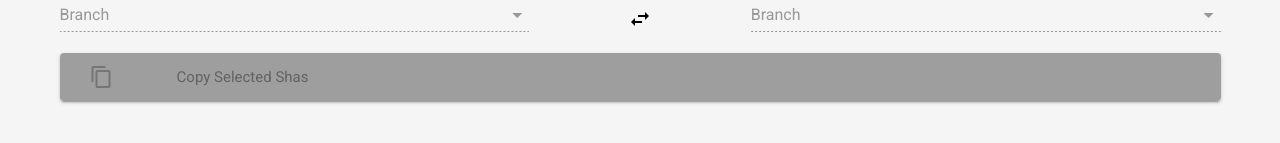
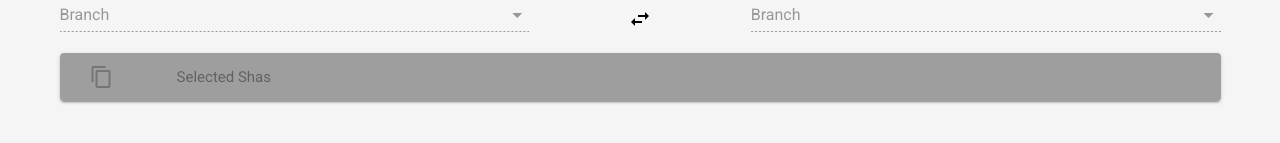
Before and after one commit to iendeavor/git-cherry-picker, a Vue app: page /#/cherry-pick in a window 1280 px wide. Shown: the part 297-440 px from the top of the page. Built offline with nearby package versions, Linux system fonts and the light colour scheme; what vue-chronos would draw is missing.

Commit message:
feat: change ui

```diff
--- a/src/views/cherry-pick/index.vue
+++ b/src/views/cherry-pick/index.vue
@@ -74,7 +74,7 @@
               v-btn( :disabled="pickedShas.length === 0" @click.stop="copyShas" icon )
                 v-icon mdi-content-copy
             v-col( cols="10" )
-              div Copy Selected Shas
+              div Selected Shas
         v-expansion-panel-content
           div(v-for="sha of pickedShas") {{ sha }}
 
```
